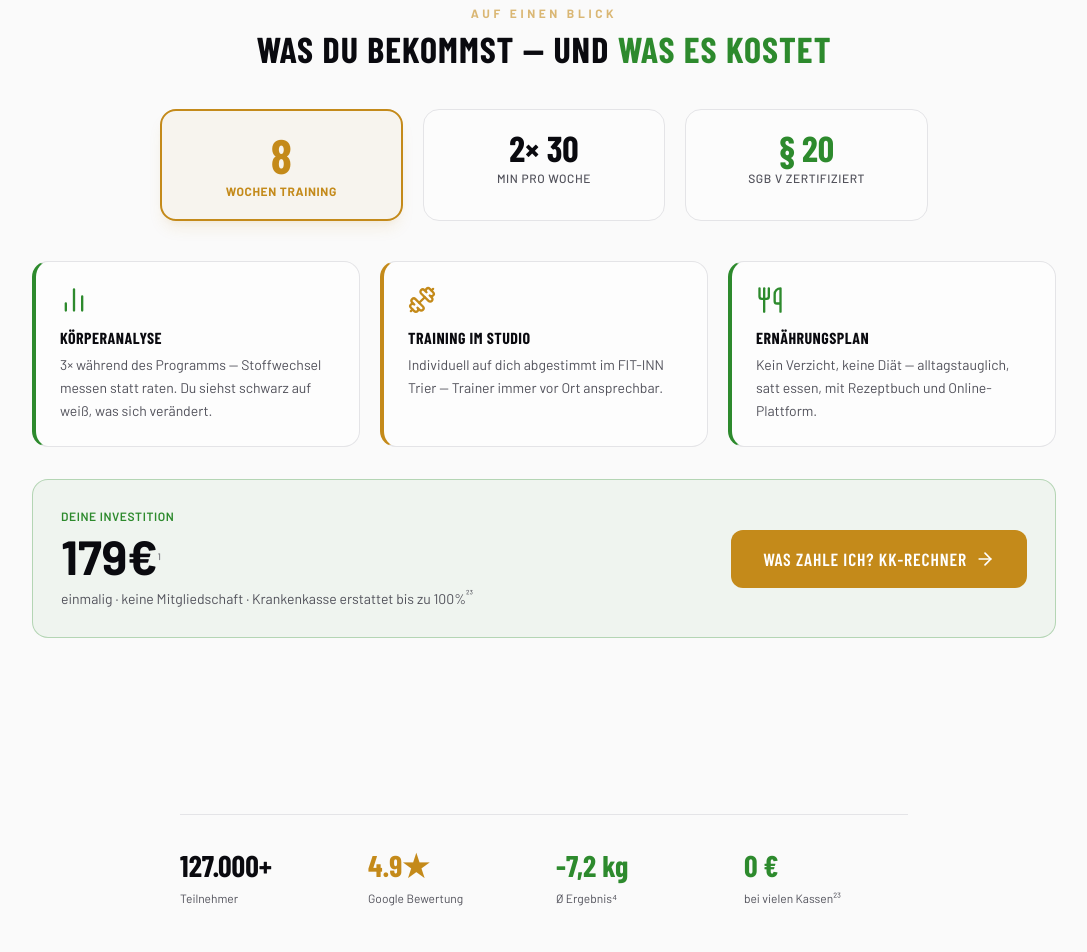
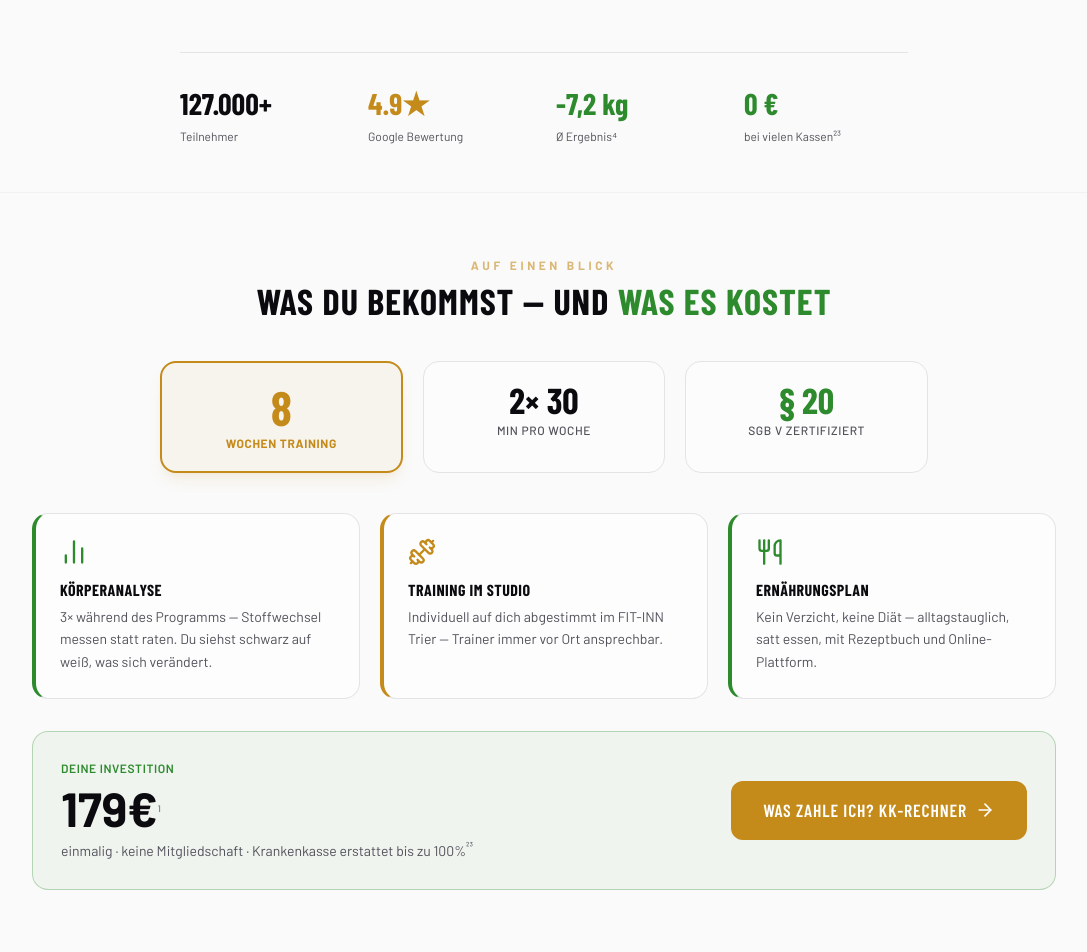
Before and after one commit to markuseichhorn92-netizen/fitinn-landing-v2, a Next.js app: page / in a window 1280 px wide. Shown: the part 860-1812 px from the top of the page, without its empty margins (96-1183 px from the left). Built offline with nearby package versions, Linux system fonts and the light colour scheme; a web font is replaced by a local one.

Commit message:
Layout: KPI-Dashboard zurück direkt unter den Hero
Reihenfolge ist jetzt wieder Hero → KPI-Dashboard (Teilnehmer / Bewertung /
Ergebnis / 0€) → Inklusive-Sektion mit 8 Wochen + Preis + KK-Rechner-Button.
Wie gewohnt.

https://claude.ai/code/session_019rsPjDR2zYze5mj3RQDH4g

```diff
--- a/src/app/page.tsx
+++ b/src/app/page.tsx
@@ -99,6 +99,11 @@ export default function Home() {
         </div>
       </section>
 
+      {/* KPI Dashboard direkt unter dem Hero */}
+      <section className="relative px-5 py-10 md:py-12">
+        <KPIDashboard />
+      </section>
+
       {/* ═══════════════════════════════════════
           INKLUSIVE — Was bekommst du + was kostet's
           ═══════════════════════════════════════ */}
@@ -172,11 +177,6 @@ export default function Home() {
             </a>
           </div>
         </div>
-      </section>
-
-      {/* KPI Dashboard als eigene Sektion */}
-      <section className="relative px-5 py-10 md:py-12">
-        <KPIDashboard />
       </section>
 
       {/* Navigation über Navbar — keine separate Journey-Nav nötig */}
```
